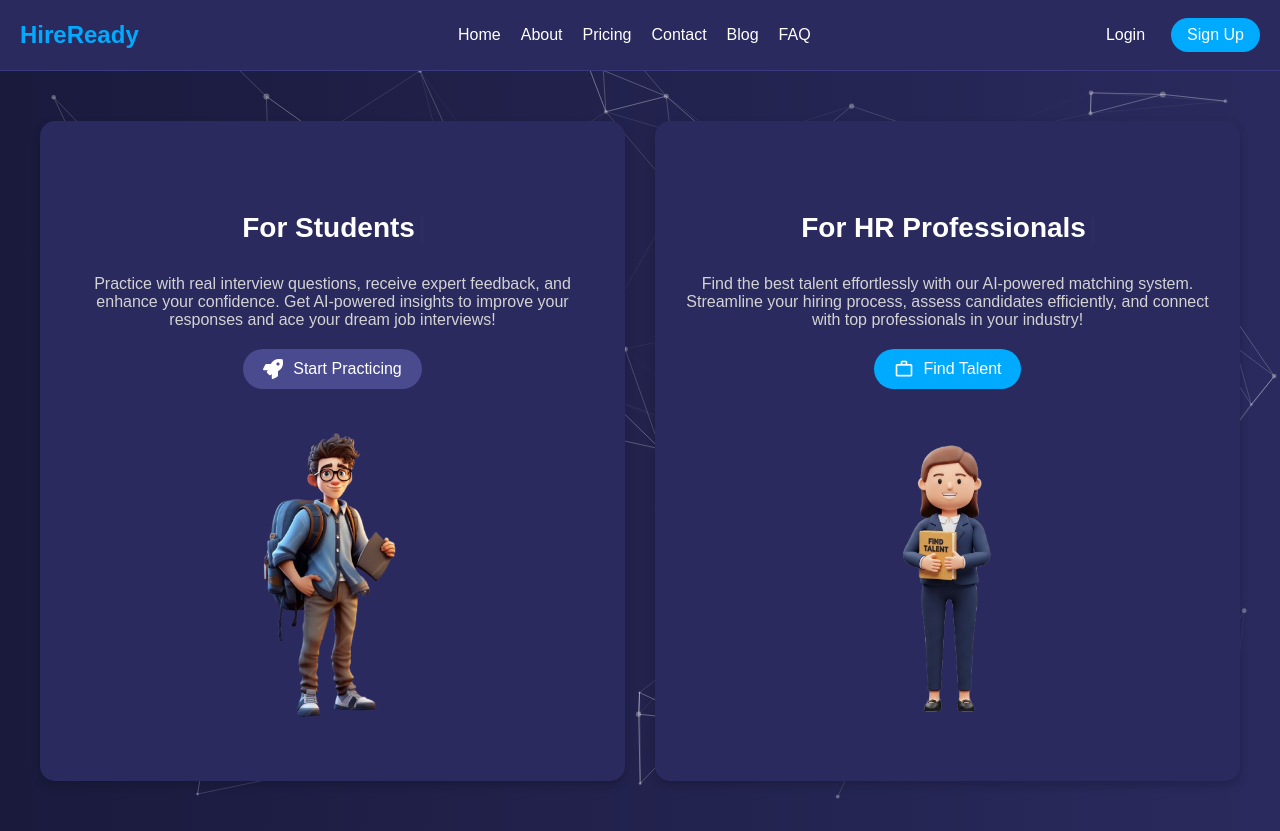
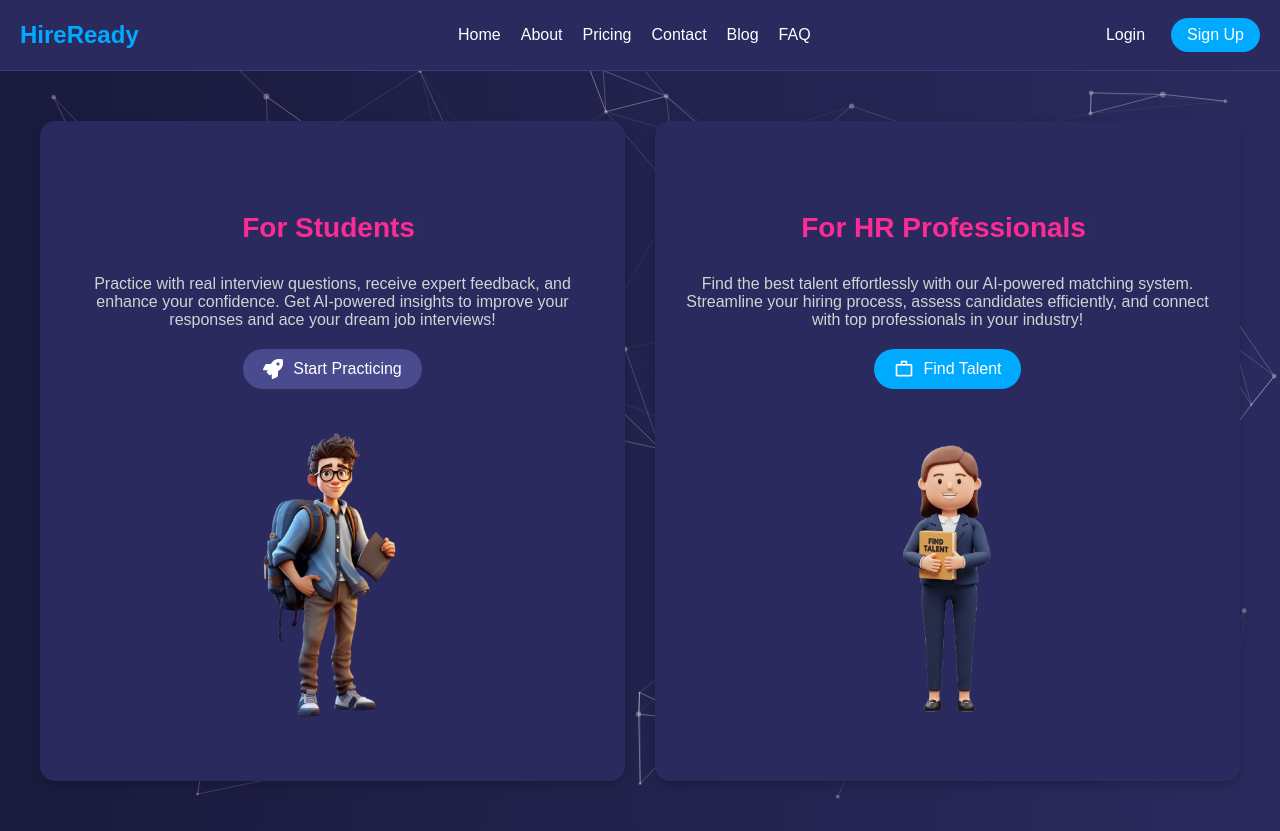
Before and after one commit to Hire-Ready/HireReady, a React (Create React App) app: page / in a window 1280 px wide. Built offline with nearby package versions, Linux system fonts and the light colour scheme.

Commit message:
color pink

```diff
--- a/src/App.css
+++ b/src/App.css
@@ -2,7 +2,7 @@
   font-family: Arial, sans-serif;
   background: linear-gradient(to right, #1a1a3d, #2a2a5e);
   min-height: 100vh;
-  color: White;
+  color: rgb(252, 44, 148);
   position: relative;
   overflow: hidden;
 }
```
